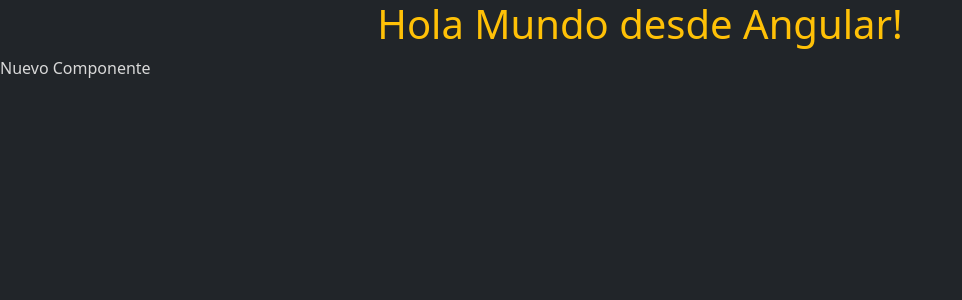
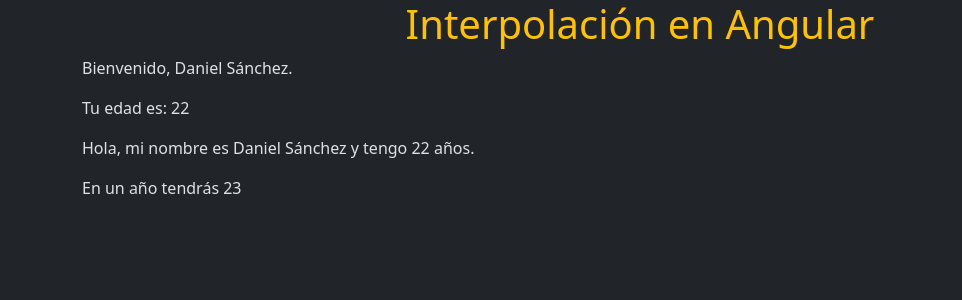
Before and after one commit to dsanchez-dev/App-Angular, an Angular app: page / in a window 1280 px wide. Shown: the top 300 px of the page, without its empty margins (0-962 px from the left). Built offline with nearby package versions, Linux system fonts and the light colour scheme.

Commit message:
P04 - Interpolacion en variables y funciones

```diff
--- a/src/app/app.html
+++ b/src/app/app.html
@@ -1,5 +1,7 @@
+<!--
 <div class="container">
   <h1 class="text-center text-warning">{{titulo}}</h1>
 </div>
+-->
 
-<app-nuevo-componente/>
+<app-interpolacion/> <!-- Componente de Interpolación -->
--- a/src/app/app.ts
+++ b/src/app/app.ts
@@ -2,11 +2,12 @@
 import { RouterOutlet } from '@angular/router';
 import { NuevoComponente } from "./nuevo-componente/nuevo-componente";
 import { ComponenteEnLinea } from "./componente-en-linea/componente-en-linea";
+import { Interpolacion } from "./interpolacion/interpolacion";
 
 @Component({
   selector: 'app-root',
   standalone: true,
-  imports: [NuevoComponente],
+  imports: [NuevoComponente, Interpolacion],
   templateUrl: './app.html',
   styleUrl: './app.css'
 })
--- /dev/null
+++ b/src/app/interpolacion/interpolacion.html
@@ -0,0 +1,9 @@
+<section>
+    <div class="container">
+        <h1 class="text-center text-warning">{{titulo}}</h1>
+        <p>Bienvenido, {{usuario.nombre}}.</p>
+        <p>Tu edad es: {{usuario.edad}}</p>
+        <p>{{saludar()}}</p> <!-- Llamada a la función saludar() -->
+        <p>En un año tendrás {{usuario.edad + 1}}</p>
+    </div>
+</section>
--- /dev/null
+++ b/src/app/interpolacion/interpolacion.ts
@@ -0,0 +1,19 @@
+import { Component } from '@angular/core';
+
+@Component({
+  selector: 'app-interpolacion',
+  imports: [],
+  templateUrl: './interpolacion.html',
+  styleUrl: './interpolacion.css'
+})
+export class Interpolacion {
+  titulo = 'Interpolación en Angular';
+  usuario = {
+    nombre: 'Daniel Sánchez',
+    edad: 22,
+  };
+
+  saludar() {
+    return `Hola, mi nombre es ${this.usuario.nombre} y tengo ${this.usuario.edad} años.`;
+  }
+}
```
Also changed, not shown: src/app/interpolacion/interpolacion.css (added).
